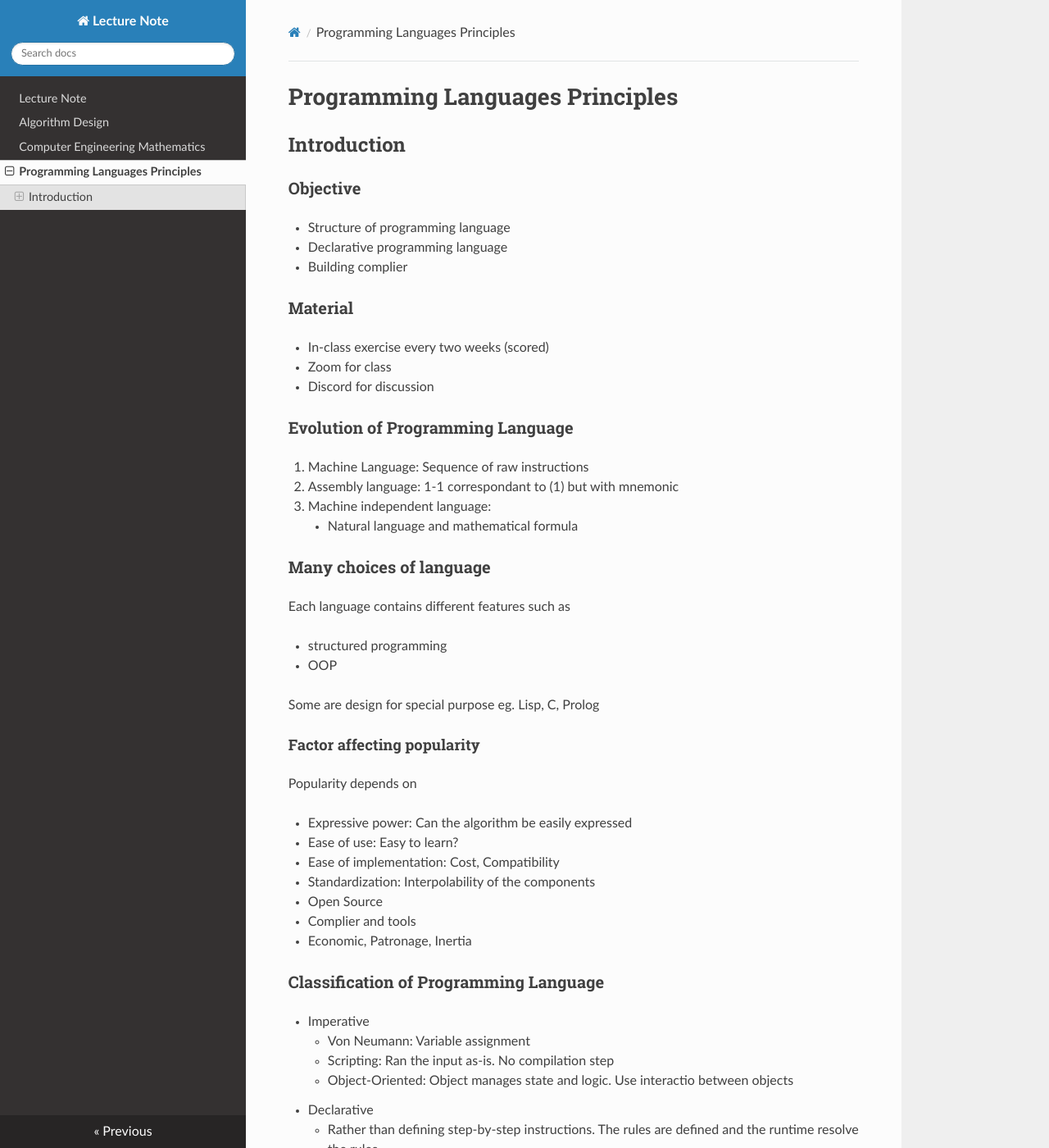
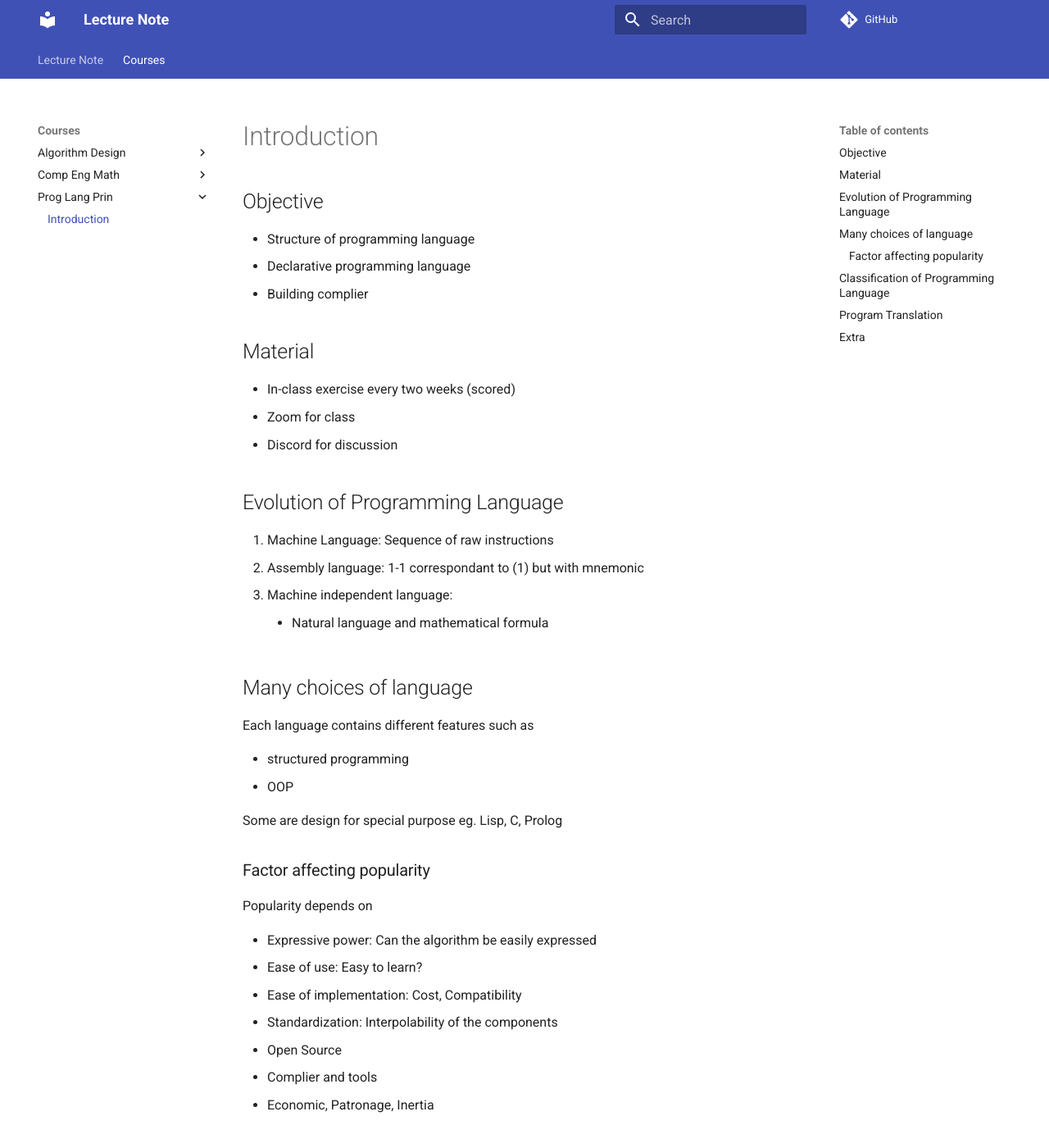
Before and after one commit to saengowp/LectureNote, an MkDocs documentation site: the page built from docs/Courses/Prog_Lang_Prin/Introduction.md, in a window 1280 px wide and 1400 px high. Shown: the whole window at 82% size. Built offline with MkDocs 1.6.1 and Material for MkDocs 9.7.7, drawn with Linux system fonts in a browser that asks for light colours; nearby versions of some CDN libraries; comment, search, counter and statistics services are not loaded; some of the changed text lies outside the part shown.

Commit message:
Change theme to material

```diff
--- a/docs/Comp_Eng_Math.md
+++ b/docs/Courses/Comp_Eng_Math/Introduction.md
@@ -1,8 +1,6 @@
-# Computer Engineering Mathematics
+# Introduction
 
-## Introduction
-
-### Linear Algebra
+## Linear Algebra
 
 Linear Algebra is the study of linear system such as
 
@@ -18,14 +16,14 @@ Several classes of problem can be solved using Linear Algebra.
 - PageRank (ranking website that was used by Google)
 	- Assigning rank based on hyperlink between pages
 
-### Course Objective
+## Course Objective
 
 In this class we will study
 
 - Relationship and transformation of linear system
 - Relationship of linear system to geometry
 
-### Course Material
+## Course Material
 
 - Watch khan acaedemy videos
 - You **must** be able to do problems in Exam Preparation "because it's easy".
--- a/docs/Prog_Lang_Prin.md
+++ b/docs/Courses/Prog_Lang_Prin/Introduction.md
@@ -1,28 +1,26 @@
-# Programming Languages Principles
+# Introduction
 
-## Introduction
-
-###Objective
+##Objective
 
 - Structure of programming language
 - Declarative programming language
 - Building complier
 
-### Material
+## Material
 
 - In-class exercise every two weeks (scored)
 - Zoom for class
 - Discord for discussion
 
 
-### Evolution of Programming Language
+## Evolution of Programming Language
 
 1. Machine Language: Sequence of raw instructions
 2. Assembly language: 1-1 correspondant to (1) but with mnemonic
 3. Machine independent language:
 	- Natural language and mathematical formula
 
-### Many choices of language
+## Many choices of language
 
 Each language contains different features such as
 
@@ -31,7 +29,7 @@ Each language contains different features such as
 
 Some are design for special purpose eg. Lisp, C, Prolog
 
-#### Factor affecting popularity
+### Factor affecting popularity
 
 Popularity depends on
 
@@ -43,7 +41,7 @@ Popularity depends on
 - Complier and tools
 - Economic, Patronage, Inertia
 
-### Classification of Programming Language
+## Classification of Programming Language
 
 - Imperative
 	- Von Neumann: Variable assignment
@@ -52,7 +50,7 @@ Popularity depends on
 - Declarative
 	- Rather than defining step-by-step instructions. The rules are defined and the runtime resolve the rules
 
-### Program Translation
+## Program Translation
 
 - Compiler
 	- generate machine code once which can then be run
@@ -71,7 +69,7 @@ Popularity depends on
 	- Why not pre-compile it? because that would defeat portability.
 	- How about precompile it on user's machine? they would be upset at startup time
 
-### Extra
+## Extra
 
 How does single-stepping work in compiled language (eg. GDB)?
 The debugger insert an invalid instruction at the target breakpoint.
--- a/mkdocs.yml
+++ b/mkdocs.yml
@@ -1,6 +1,9 @@
 site_name: Lecture Note
-theme: readthedocs
+theme:
+        name: material
+        features:
+                - navigation.tabs
 
-markdown_extensions:
-        - toc:
-                permalink: True
+site_url: https://lecturenote.pipats.xyz/
+repo_url: https://github.com/saengowp/LectureNote
+# markdown_extensions:
```
Also changed, not shown: docs/Courses/Algorithm_Design/Introduction.md (renamed from docs/Algorithm_Design.md, +8 -10 lines), 1 other file.
